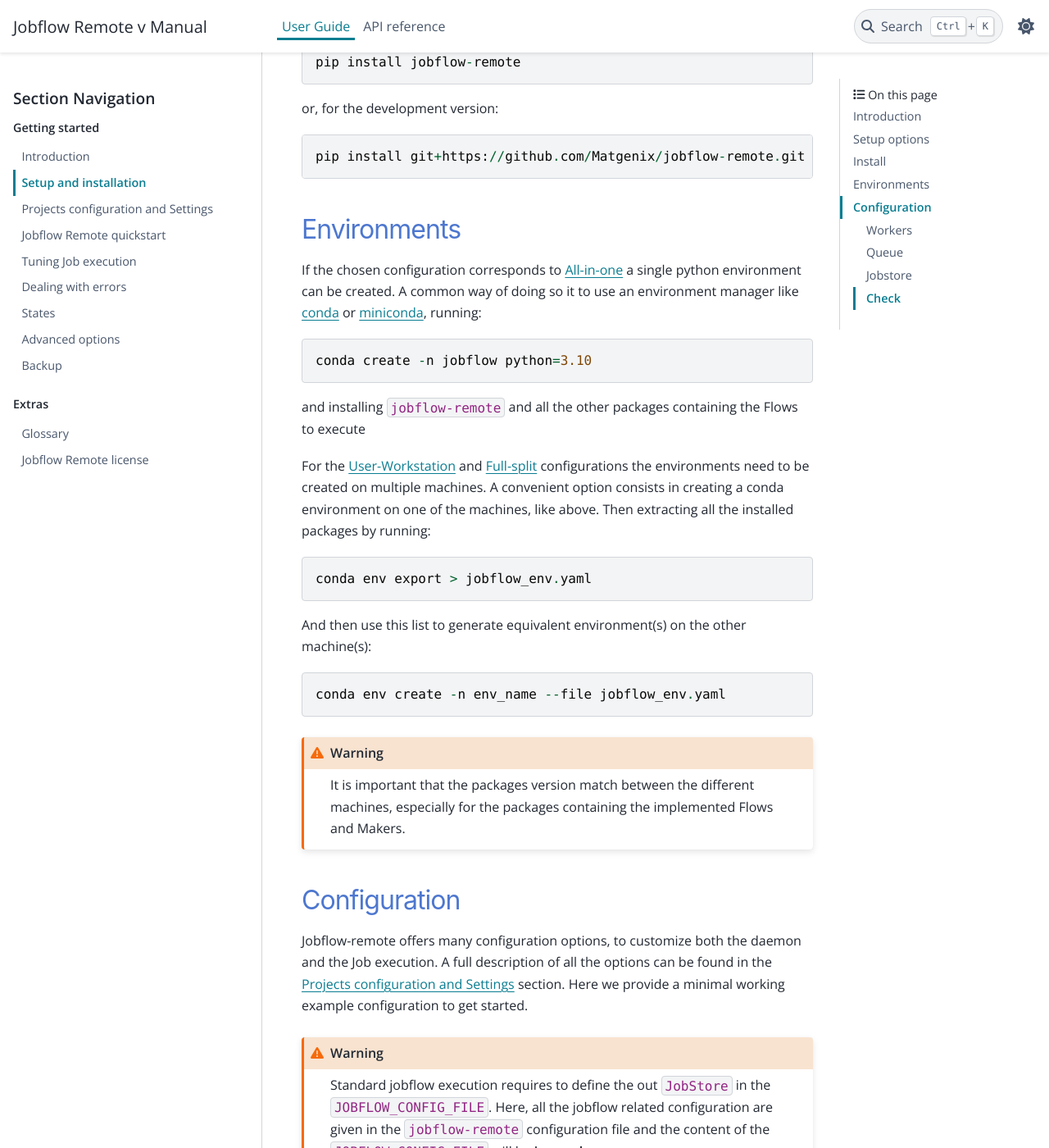
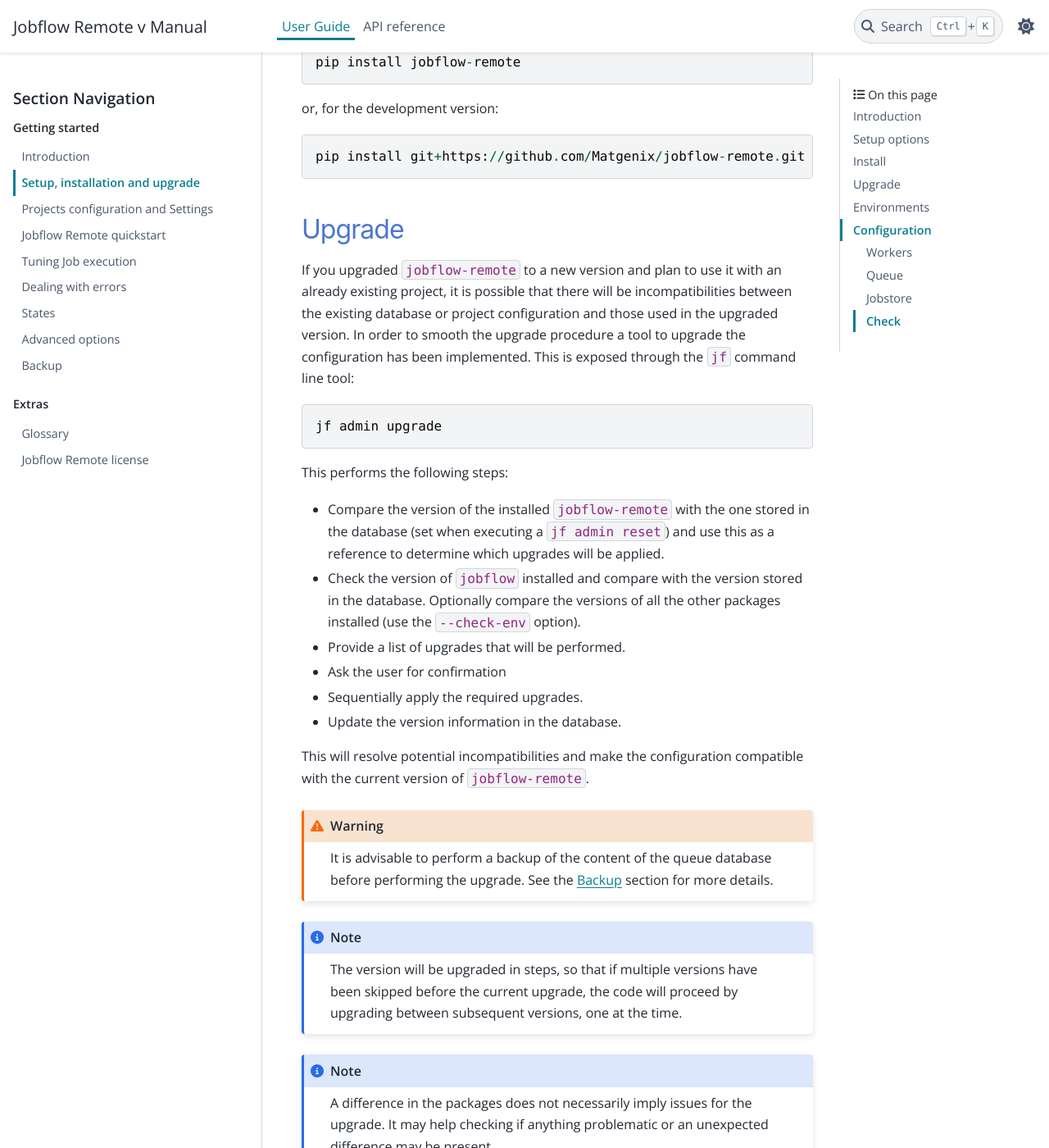
Before and after one commit to Matgenix/jobflow-remote, a Sphinx documentation site: the page built from doc/source/user/install.rst, in a window 1280 px wide and 1400 px high, scrolled down 2588 px. Shown: the whole window at 82% size. Built offline with Sphinx 7.4.7 and the PyData theme 0.15.4, drawn with Linux system fonts in a browser that asks for light colours; pages that are not in the unit, such as notebooks, are missing from menus; the version number could not be read and is left out; some of the changed text lies outside the part shown.

Commit message:
upgrade documentation

```diff
--- a/doc/source/user/install.rst
+++ b/doc/source/user/install.rst
@@ -1,8 +1,8 @@
 .. _install:
 
-**********************
-Setup and installation
-**********************
+*******************************
+Setup, installation and upgrade
+*******************************
 
 Introduction
 ============
@@ -96,6 +96,50 @@
 or, for the development version::
 
   pip install git+https://github.com/Matgenix/jobflow-remote.git
+
+.. _upgrade :
+
+Upgrade
+=======
+
+If you upgraded ``jobflow-remote`` to a new version and plan to use it with an
+already existing project, it is possible that there will be incompatibilities
+between the existing database or project configuration and those used in the upgraded
+version. In order to smooth the upgrade procedure a tool to upgrade the configuration
+has been implemented. This is exposed through the ``jf`` command line tool::
+
+    jf admin upgrade
+
+This performs the following steps:
+
+* Compare the version of the installed ``jobflow-remote`` with the one stored
+  in the database (set when executing a ``jf admin reset``) and use this as a
+  reference to determine which upgrades will be applied.
+* Check the version of ``jobflow`` installed and compare with the version stored
+  in the database. Optionally compare the versions of all the other packages
+  installed (use the ``--check-env`` option).
+* Provide a list of upgrades that will be performed.
+* Ask the user for confirmation
+* Sequentially apply the required upgrades.
+* Update the version information in the database.
+
+This will resolve potential incompatibilities and make the configuration compatible
+with the current version of ``jobflow-remote``.
+
+.. warning::
+    It is advisable to perform a backup of the content of the queue database
+    before performing the upgrade. See the :ref:`backup` section for more details.
+
+.. note::
+    The version will be upgraded in steps, so that if multiple versions have
+    been skipped before the current upgrade, the code will proceed by upgrading
+    between subsequent versions, one at the time.
+
+.. note::
+    A difference in the packages does not necessarily imply issues for the upgrade.
+    It may help checking if anything problematic or an unexpected difference may
+    be present.
+
 
 Environments
 ============
@@ -216,4 +260,10 @@
   This will also delete the content of the database. If are reusing an existing database
   and do not want to erase your data skip this step.
 
+.. note::
+
+    This will also set the information about the ``jobflow-remote`` version and
+    python environment in the database. This will be used during the :ref:`upgrade`
+    procedure.
+
 You are now ready to start running workflows with jobflow-remote!
```
Also changed, not shown: 1 other file.
